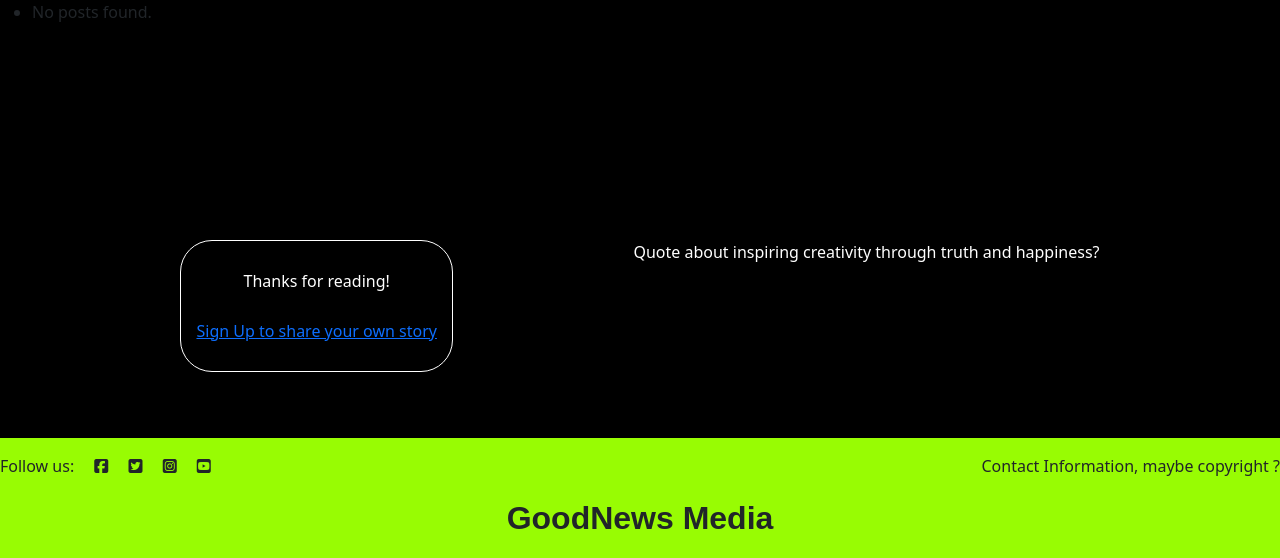
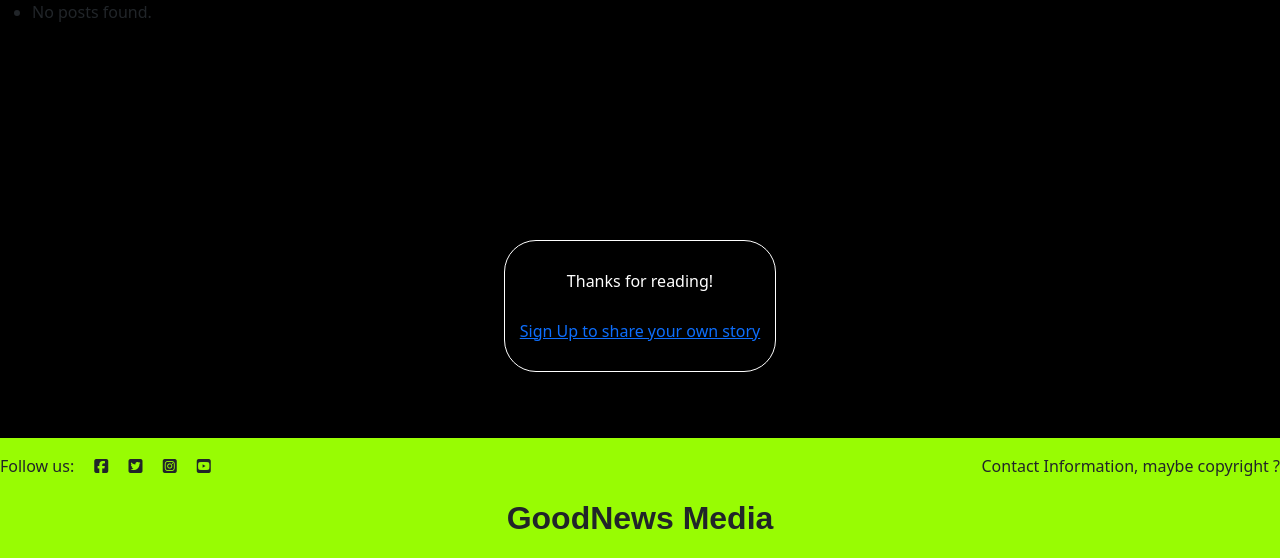
Before and after one commit to FernVR/GoodNewsBlog, a Django app: template blog/templates/blog/user_profile.html in a window 1280 px wide. Shown: the part 673-1231 px from the top of the page. Run offline with Django 4.2, Linux system fonts and the light colour scheme; the template is opened without the code that fills it, so the values that code supplies are empty; some libraries are stand-ins or nearby versions; some web fonts are replaced.

Commit message:
delete quote from user post section

```diff
--- a/blog/templates/blog/user_profile.html
+++ b/blog/templates/blog/user_profile.html
@@ -94,11 +94,9 @@
             </a>
             {% endif %}
         </p>
-        <p>
-            Quote about inspiring creativity through truth and happiness?
-        </p>
     </div>
 </div>
+
 
 {% block extras %}
 <script src="{% static 'js/summernote-init.js' %}"></script> <!-- Link to your new JS file -->
```
